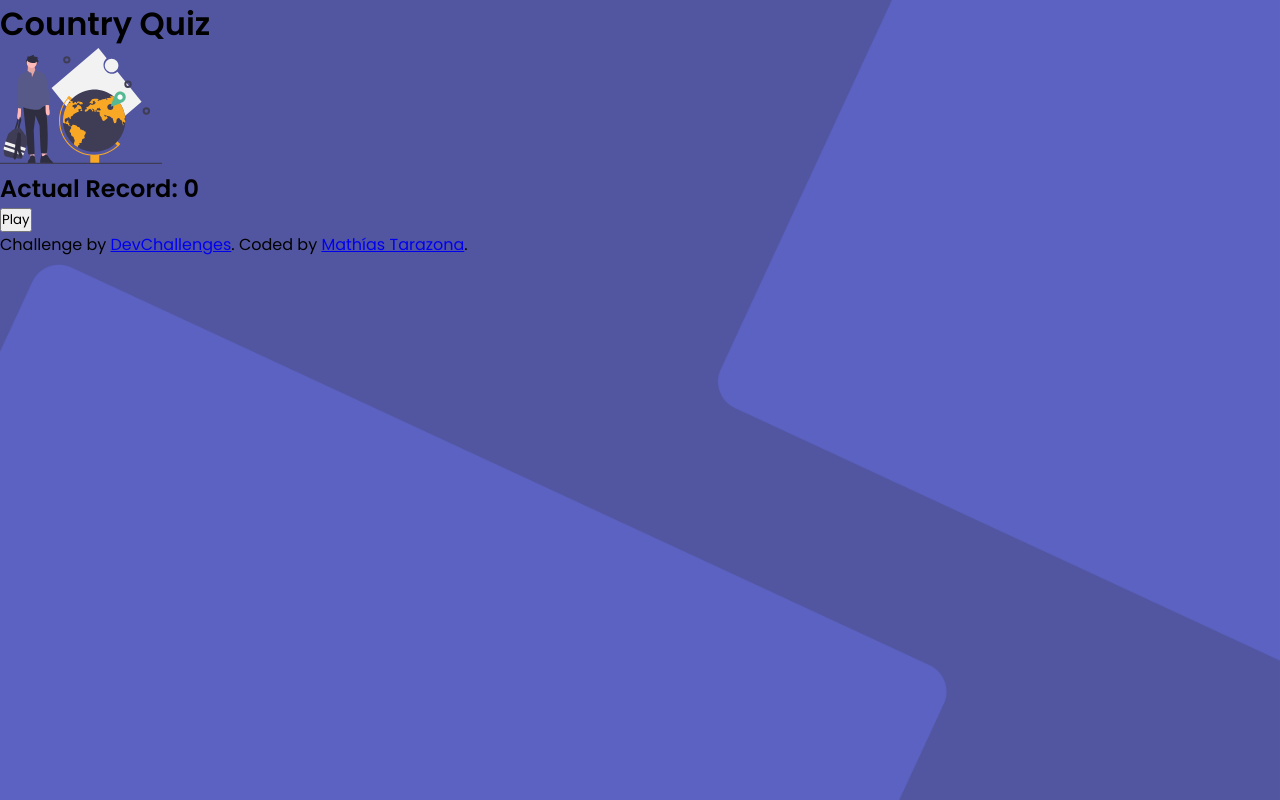
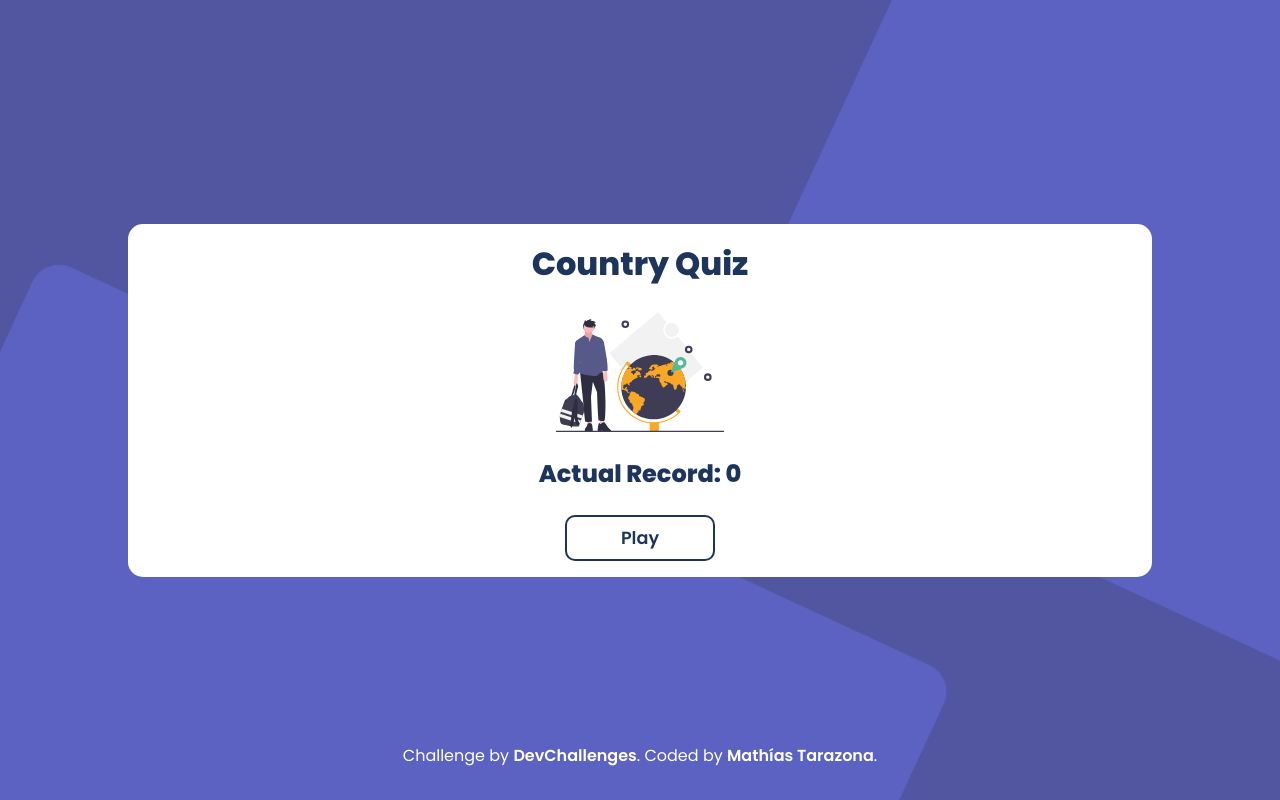
Before and after one commit to Mathitarazonad/Country-quiz-app, a React (Vite) app: page / in a window 1280 px wide. Built offline with nearby package versions, Linux system fonts and the light colour scheme; no server answers.

Commit message:
Imported menu partial and footer styles, also added flex to the main wrapper App

```diff
--- a/src/sass/main.css
+++ b/src/sass/main.css
@@ -1,4 +1,39 @@
-@import url("https://fonts.googleapis.com/css2?family=Poppins:wght@200;300;400;500;600&display=swap");
+@import url("https://fonts.googleapis.com/css2?family=Poppins:wght@200;300;400;500;600;800&display=swap");
+.main-menu {
+  display: flex;
+  flex-direction: column;
+  align-items: center;
+  justify-content: center;
+  background-color: white;
+  border-radius: 15px;
+  width: 80%;
+  gap: 1.5rem;
+  padding: 1rem 2rem;
+  font-size: 1rem;
+}
+.main-menu h1 {
+  color: #1D355D;
+  font-size: 2em;
+  font-weight: 800;
+}
+.main-menu .menu-img {
+  height: 120px;
+}
+.main-menu h2 {
+  color: #1D355D;
+}
+.main-menu .play-btn {
+  color: #1D355D;
+  font-size: 1.1rem;
+  font-weight: 600;
+  width: 150px;
+  padding: 0.5rem;
+  border: none;
+  background: none;
+  border: 2px solid #1D355D;
+  border-radius: 10px;
+}
+
 * {
   margin: 0;
   padding: 0;
@@ -11,4 +46,20 @@
   background: url("../images/background.png");
   background-position: center;
   background-size: cover;
+  display: flex;
+  justify-content: center;
+  align-items: center;
+}
+
+footer {
+  position: absolute;
+  bottom: 1.5rem;
+  text-align: center;
+  padding: 0.5rem;
+  color: white;
+}
+footer a {
+  text-decoration: none;
+  color: white;
+  font-weight: 600;
 }/*# sourceMappingURL=main.css.map */
--- a/src/sass/main.scss
+++ b/src/sass/main.scss
@@ -1,4 +1,6 @@
-@import url('https://fonts.googleapis.com/css2?family=Poppins:wght@200;300;400;500;600&display=swap');
+@use 'menu';
+@use 'variables' as*;
+@import url('https://fonts.googleapis.com/css2?family=Poppins:wght@200;300;400;500;600;800&display=swap');
 
 * {
   margin: 0;
@@ -12,4 +14,21 @@
   background: url('../images/background.png');
   background-position: center;
   background-size: cover;
+  display: flex;
+  justify-content: center;
+  align-items: center;
 }
+
+footer {
+  position: absolute;
+  bottom: 1.5rem;
+  text-align: center;
+  padding: .5rem;
+  color: $Card-background;
+
+  a {
+    text-decoration: none;
+    color: $Card-background;
+    font-weight: 600;
+  }
+}
```
Also changed, not shown: 1 other file (tests, documents, lock files or other folders).
